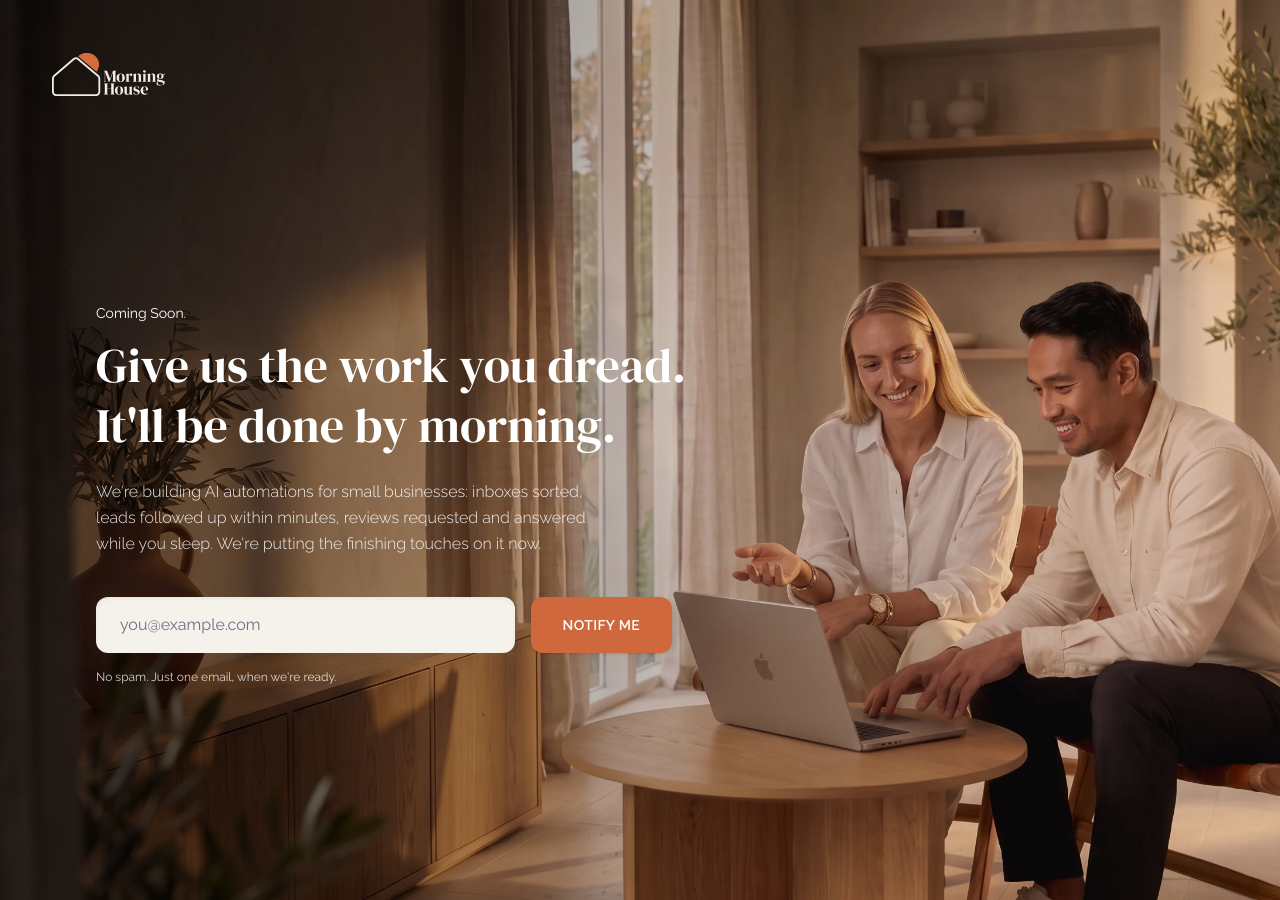
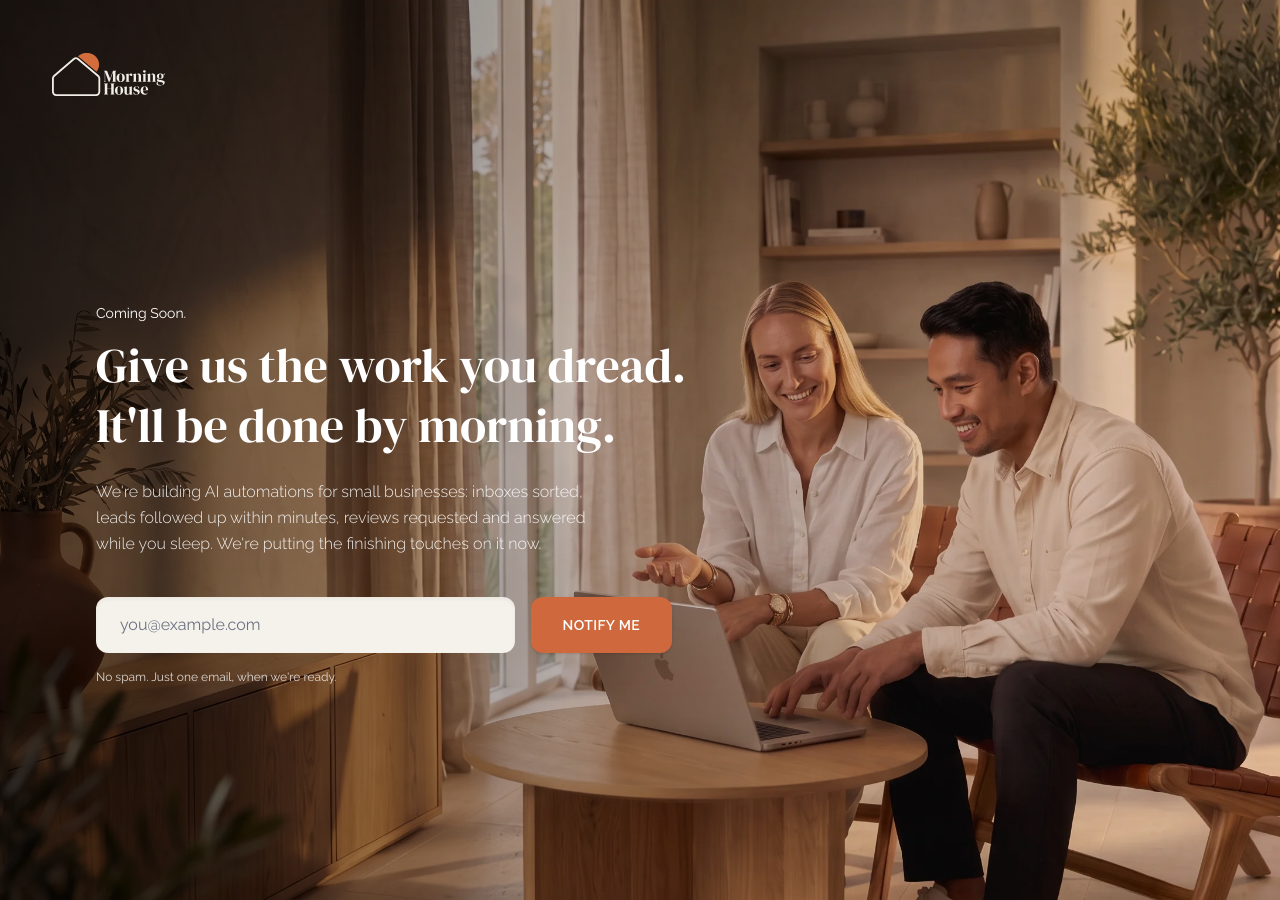
Before and after one commit to refinedislandcreations/morning-house, a Jekyll site: the page built from index.html, in a window 1280 px wide. Built offline with Jekyll 4.4.1, drawn with Linux system fonts in a browser that asks for light colours.

Commit message:
style: update hero background position to 80% center

```diff
--- a/assets/css/output.css
+++ b/assets/css/output.css
@@ -293,8 +293,14 @@
   .bg-cover {
     background-size: cover;
   }
+  .bg-\[80\%_center\] {
+    background-position: 80% center;
+  }
   .bg-center {
     background-position: center;
+  }
+  .bg-right {
+    background-position: right;
   }
   .bg-no-repeat {
     background-repeat: no-repeat;
--- a/index.html
+++ b/index.html
@@ -2,7 +2,7 @@
 layout: default
 title: Home
 ---
-<div class="relative min-h-screen bg-cover bg-center bg-no-repeat" style="background-image: url('{{ '/assets/images/bg-image.webp' | relative_url }}');">
+<div class="relative min-h-screen bg-cover bg-[80%_center] bg-no-repeat" style="background-image: url('{{ '/assets/images/bg-image.webp' | relative_url }}');">
   <!-- Gradient Overlay for readability on smaller screens and better contrast -->
   <div class="absolute inset-0 bg-black/40 md:bg-black/30 xl:bg-transparent xl:bg-gradient-to-r xl:from-black/60 xl:via-black/20 xl:to-transparent"></div>
 
```
